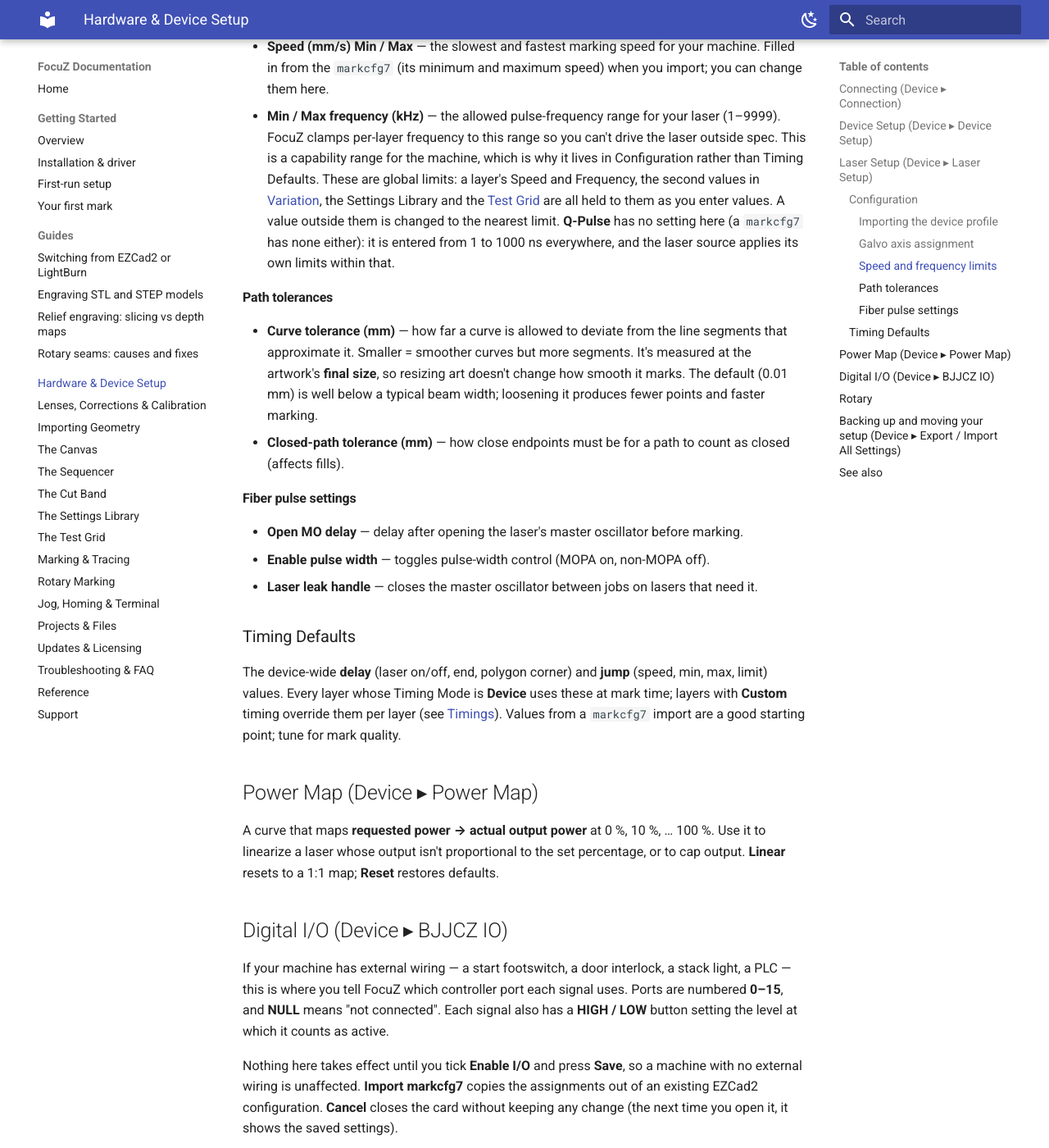
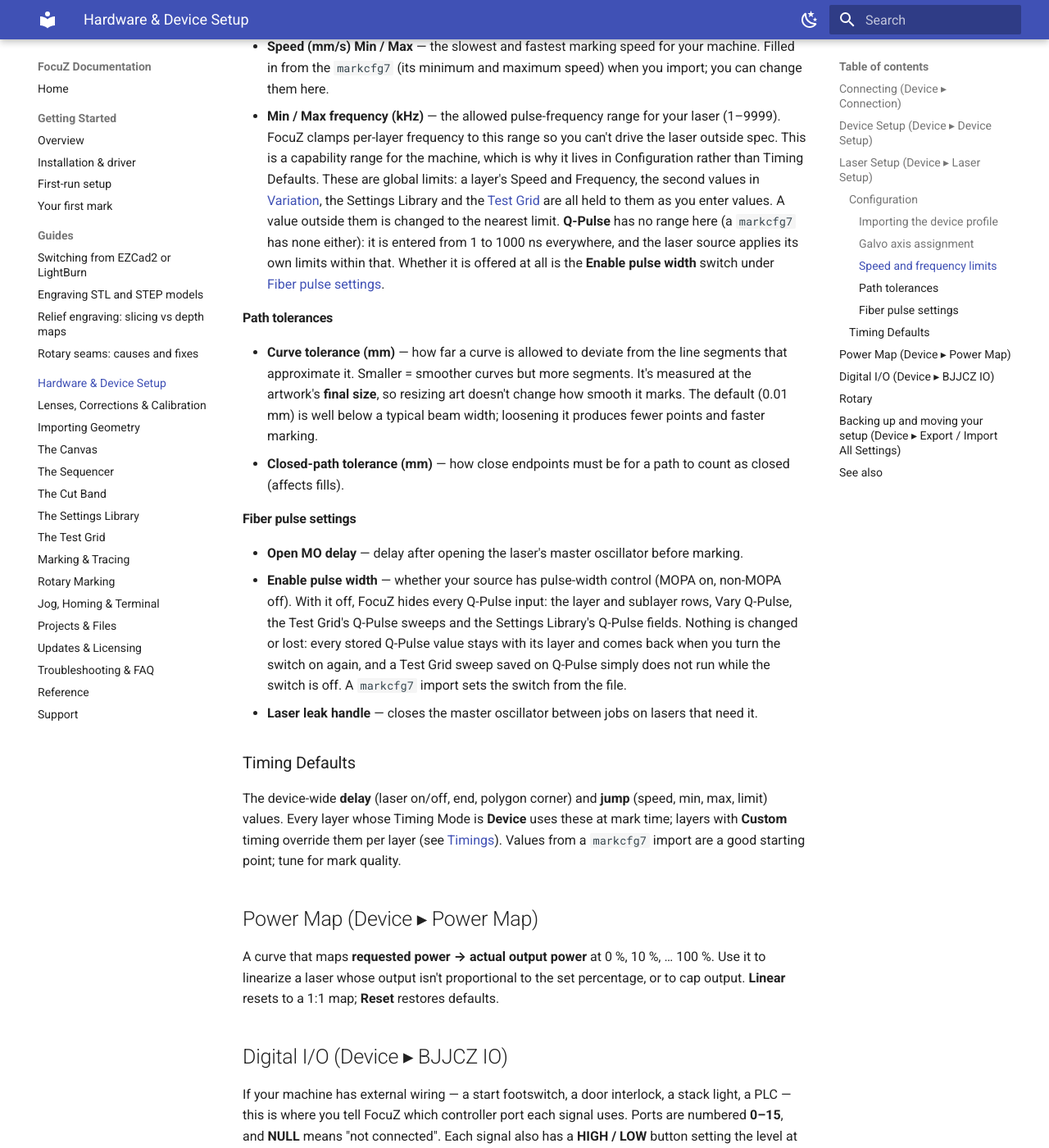
Before and after one commit to Lokahi-Shop/focuz-docs, an MkDocs documentation site: the page built from docs/hardware-setup.md, in a window 1280 px wide and 1400 px high, scrolled down 3103 px. Shown: the whole window at 82% size. Built offline with MkDocs 1.6.1 and Material for MkDocs 9.7.7, drawn with Linux system fonts in a browser that asks for light colours.

Commit message:
Laser Setup: Enable pulse width hides the Q-Pulse inputs when off
Co-Authored-By: Claude Fable 5.1 <noreply@anthropic.com>

```diff
--- a/docs/hardware-setup.md
+++ b/docs/hardware-setup.md
@@ -116,8 +116,9 @@ The full device configuration screen, in two sections: **Configuration** (what t
   range for the machine, which is why it lives in Configuration rather than Timing Defaults.
 These are global limits: a layer's Speed and Frequency, the second values in [Variation](sequencer.md#variation),
 the Settings Library and the [Test Grid](test-grid.md) are all held to them as you enter values. A value outside
-them is changed to the nearest limit. **Q-Pulse** has no setting here (a `markcfg7` has none either): it is
-entered from 1 to 1000 ns everywhere, and the laser source applies its own limits within that.
+them is changed to the nearest limit. **Q-Pulse** has no range here (a `markcfg7` has none either): it is
+entered from 1 to 1000 ns everywhere, and the laser source applies its own limits within that. Whether it is
+offered at all is the **Enable pulse width** switch under [Fiber pulse settings](#fiber-pulse-settings).
 
 #### Path tolerances
 
@@ -131,7 +132,11 @@ entered from 1 to 1000 ns everywhere, and the laser source applies its own limit
 #### Fiber pulse settings
 
 - **Open MO delay** — delay after opening the laser's master oscillator before marking.
-- **Enable pulse width** — toggles pulse-width control (MOPA on, non-MOPA off).
+- **Enable pulse width** — whether your source has pulse-width control (MOPA on, non-MOPA off). With it off,
+  FocuZ hides every Q-Pulse input: the layer and sublayer rows, Vary Q-Pulse, the Test Grid's Q-Pulse sweeps
+  and the Settings Library's Q-Pulse fields. Nothing is changed or lost: every stored Q-Pulse value stays
+  with its layer and comes back when you turn the switch on again, and a Test Grid sweep saved on Q-Pulse
+  simply does not run while the switch is off. A `markcfg7` import sets the switch from the file.
 - **Laser leak handle** — closes the master oscillator between jobs on lasers that need it.
 
 ### Timing Defaults
```
Also changed, not shown: docs/getting-started/your-first-mark.md (+1 -1 lines), docs/sequencer.md (+1 -1 lines), docs/test-grid.md (+3 -1 lines).
